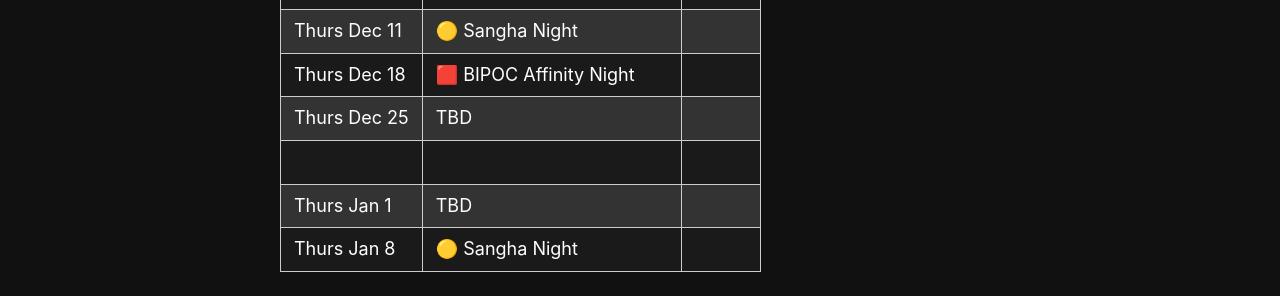
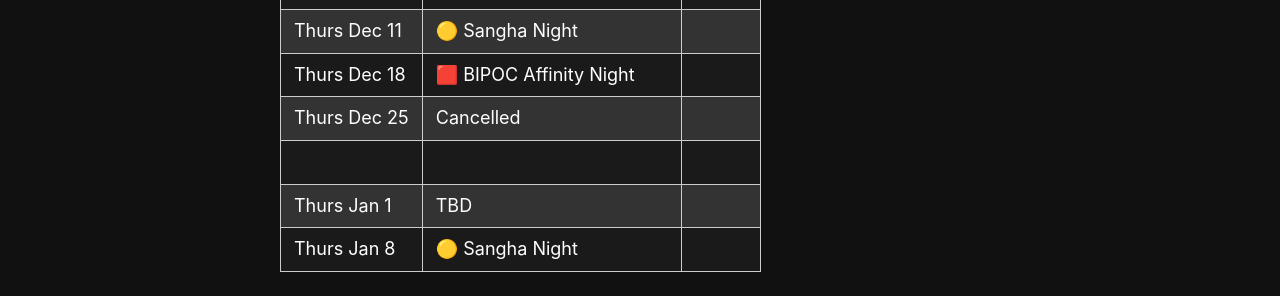
Before and after one commit to rykener/transsangha, a Jekyll site: the page built from _pages/schedule.md, in a window 1280 px wide and 900 px high, scrolled down 490 px. Shown: the part 153-449 px from the top of the window. Built offline with Jekyll 4.4.1, drawn with Linux system fonts in a browser that asks for light colours.

Commit message:
update shced

```diff
--- a/_pages/schedule.md
+++ b/_pages/schedule.md
@@ -21,7 +21,7 @@ We recommend newcomers visit on 🟡 Sangha Night or 🟥 BIPOC Affinity Night
 | Thurs Dec 4  | 🔷 Buddha Night
 | Thurs Dec 11 | 🟡 Sangha Night |
 | Thurs Dec 18 | 🟥 BIPOC Affinity Night
-| Thurs Dec 25 | TBD
+| Thurs Dec 25 | Cancelled
 | | |
 | Thurs Jan 1 | TBD
 | Thurs Jan 8 | 🟡 Sangha Night |
```
